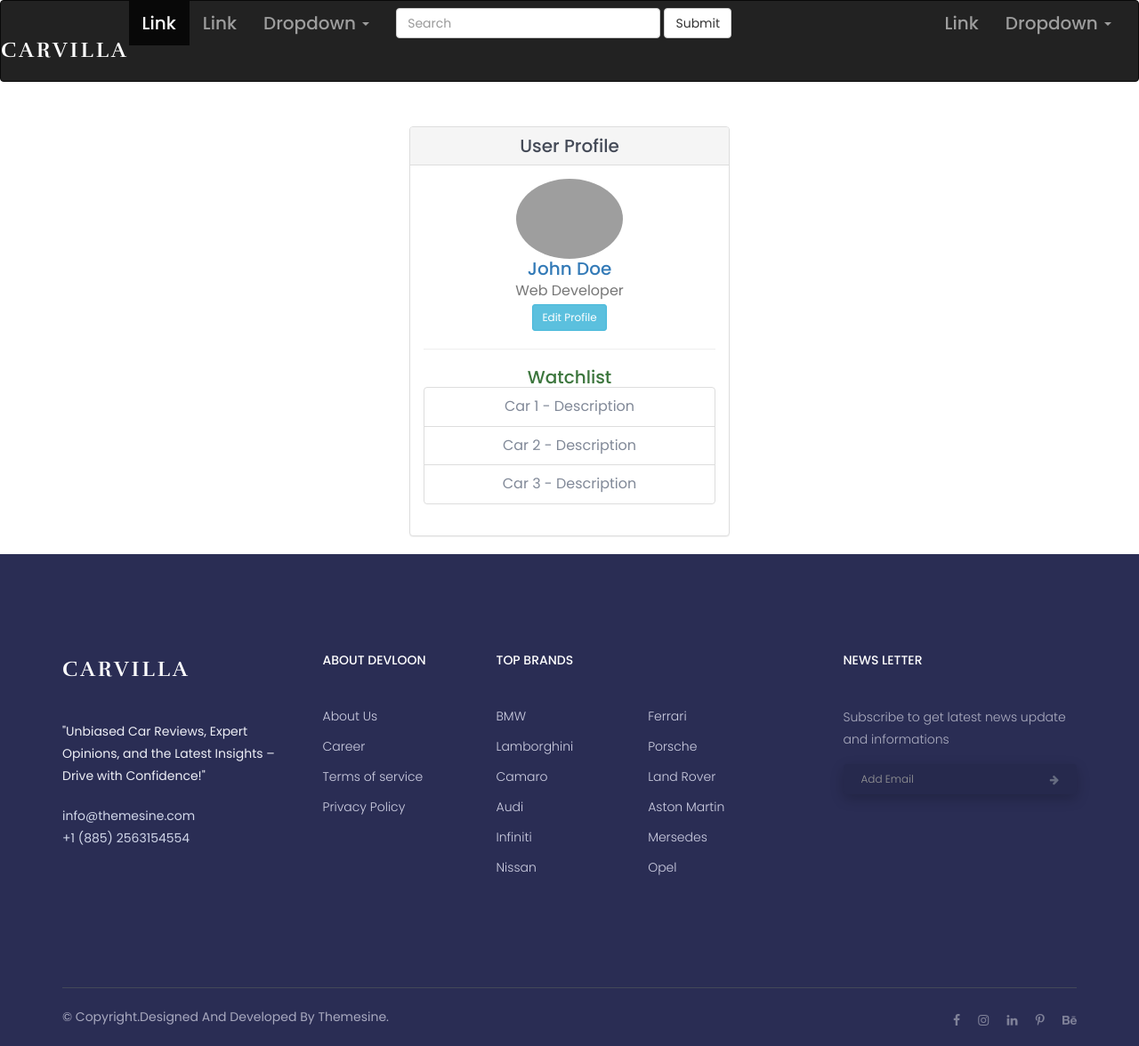
After one commit to athul0017/Car_reviews, a Django app: page /profile/ in a window 1280 px wide. The commit adds this page. Shown: the whole page at 89% size. Run offline with Django 5.2, Linux system fonts and the light colour scheme; the visitor is signed in with stand-in values (Sample User, id 1); some libraries are stand-ins or nearby versions; grey boxes are pictures that could not be loaded.

Commit message:
profile halfly done

```diff
--- /dev/null
+++ b/Car/reviews/templates/profile.html
@@ -0,0 +1,29 @@
+{% extends 'layout_inner.html' %}
+{% load static %}
+
+{% block content %}
+<div class="container" style="margin-top: 50px;">
+    <div class="row">
+        <div class="col-md-4 col-md-offset-4">
+            <div class="panel panel-default">
+                <div class="panel-heading text-center">
+                    <h3>User Profile</h3>
+                </div>
+                <div class="panel-body text-center">
+                    <img src="{% static 'images/default-profile.jpg' %}" alt="Profile Picture" class="img-circle" width="120">
+                    <h4 class="text-primary">John Doe</h4>
+                    <p class="text-muted">Web Developer</p>
+                    <button class="btn btn-info btn-sm" id="edit-profile">Edit Profile</button>
+                    <hr>
+                    <h4 class="text-success">Watchlist</h4>
+                    <ul class="list-group">
+                        <li class="list-group-item">Car 1 - Description</li>
+                        <li class="list-group-item">Car 2 - Description</li>
+                        <li class="list-group-item">Car 3 - Description</li>
+                    </ul>
+                </div>
+            </div>
+        </div>
+    </div>
+</div>
+{% endblock %}
--- a/Car/reviews/urls.py
+++ b/Car/reviews/urls.py
@@ -11,4 +11,6 @@ urlpatterns = [
     path('cars/', views.car_listing, name='car_listing'),
     path('cars/<int:car_id>/', views.car_details, name='car_details'),  # Car details page
     path('logout/', auth_views.LogoutView.as_view(next_page='/'), name='logout'),  # Logout page
+    path('profile/', views. profile, name='profile'),  # Profile view
+    path('profile/edit/', views.edit_profile, name='edit_profile'),  # Edit Profile view
 ]
--- a/Car/reviews/views.py
+++ b/Car/reviews/views.py
@@ -102,3 +102,30 @@ def car_details(request, car_id):
             return redirect('login')  # Redirect to login if not authenticated
 
     return render(request, 'car_details.html', {'car': car, 'reviews': reviews})
+
+# User Profile View
+@login_required
+def profile(request):
+    return render(request, 'profile.html', {'user': request.user})
+
+# Edit Profile View
+@login_required
+def edit_profile(request):
+    if request.method == 'POST':
+        user = request.user
+        username = request.POST.get('username', user.username)
+        email = request.POST.get('email', user.email)
+
+        # Check if new username/email is already taken
+        if User.objects.exclude(id=user.id).filter(username=username).exists():
+            return render(request, 'edit_profile.html', {'error_message': 'Username already taken'})
+        if User.objects.exclude(id=user.id).filter(email=email).exists():
+            return render(request, 'edit_profile.html', {'error_message': 'Email already registered'})
+
+        # Update user details
+        user.username = username
+        user.email = email
+        user.save()
+        return redirect('profile')  # Redirect to profile page after update
+
+    return render(request, 'edit_profile.html')
```
Also changed, not shown: Car/reviews/static/assets/css/profile.css (added, +12 -0 lines), Car/reviews/templates/index.html (+11 -8 lines), Car/reviews/migrations/0011_category.py (added), Car/reviews/migrations/0012_alter_car_category.py (added), Car/reviews/migrations/0013_rename_category_car_categories.py (added), Car/reviews/migrations/0014_fueltype_alter_car_options_and_more.py (added), Car/reviews/migrations/0015_remove_car_body_style_alter_car_engine_type_and_more.py (added), Car/reviews/migrations/0016_category_fueltype_alter_car_options_and_more.py (added), Car/reviews/migrations/0017_alter_category_name_alter_fueltype_type_name_and_more.py (added), Car/reviews/migrations/0018_alter_car_body_style_alter_car_fuel_type.py (added), Car/reviews/migrations/0019_alter_car_body_style_alter_car_fuel_type_and_more.py (added), Car/reviews/migrations/0020_merge_20250306_1124.py (added), Car/reviews/migrations/0021_remove_car_body_style_remove_car_fuel_type_and_more.py (added), Car/reviews/migrations/0022_alter_car_engine_type.py (added).
